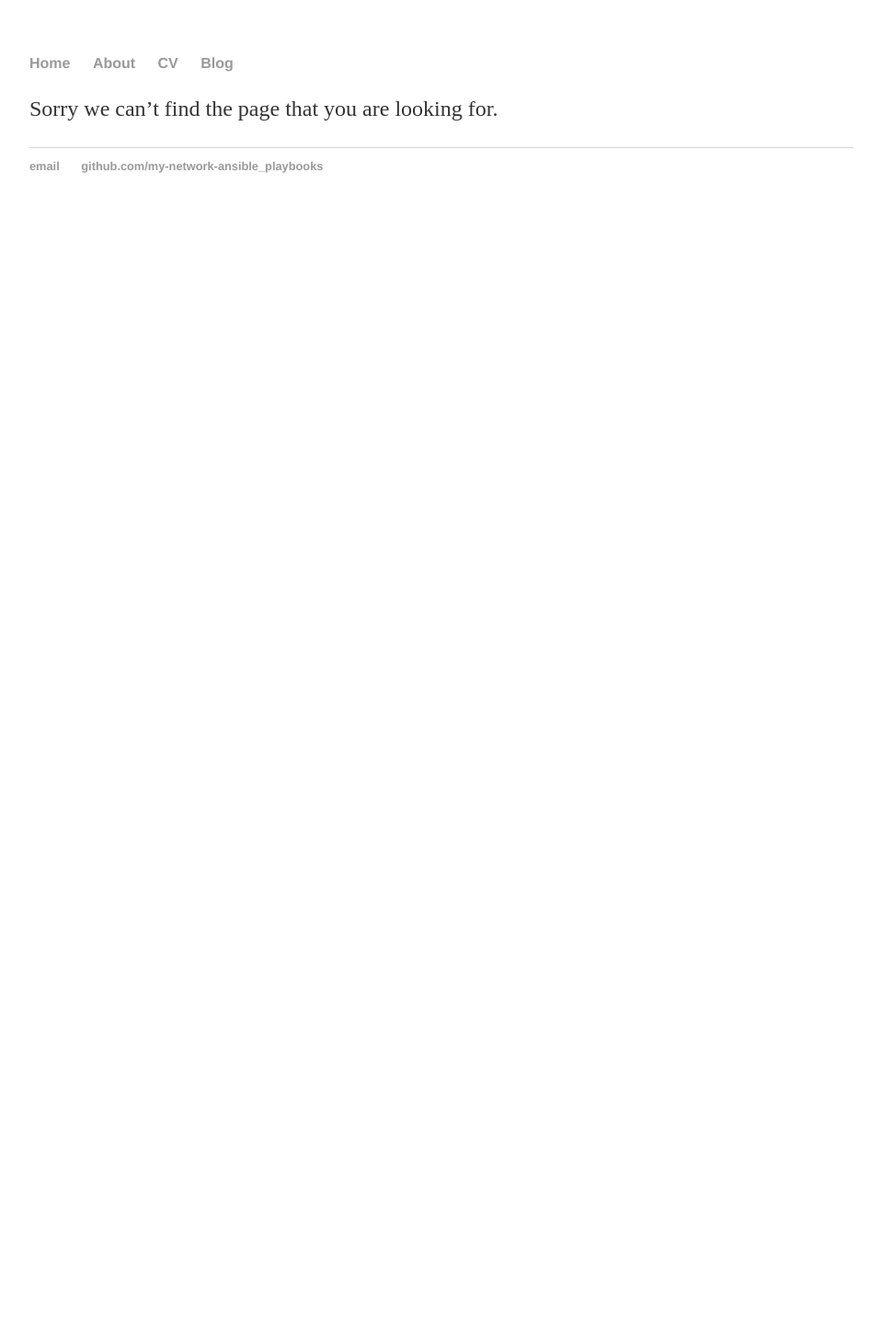
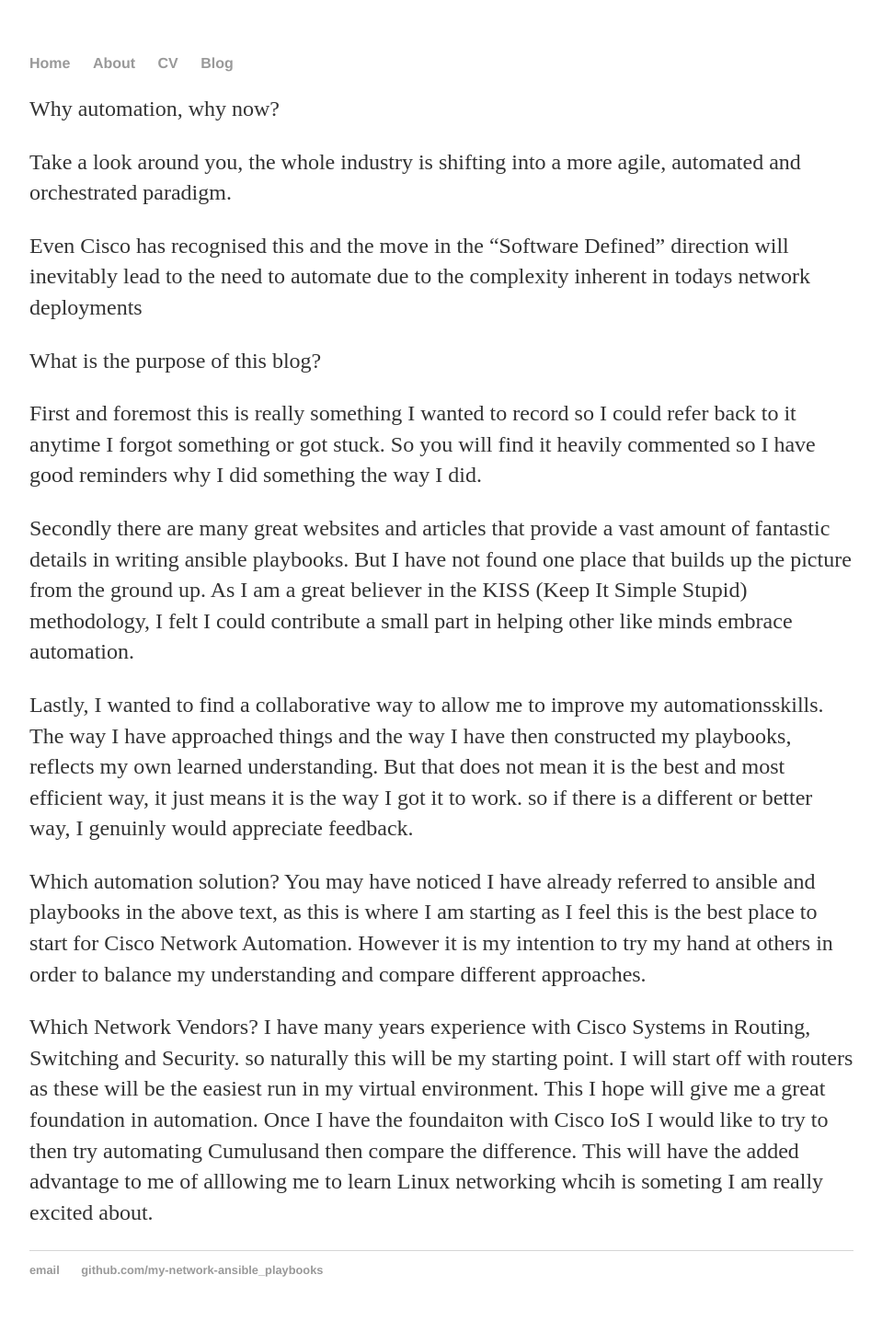
Before and after one commit to craigeowen/craigeowen.github.io, a Jekyll site: the page built from about/index.md, in a window 1280 px wide. Shown: the whole page at 92% size, without its empty margins (160-1119 px from the left). Built offline with Jekyll 4.4.1, drawn with Linux system fonts in a browser that asks for light colours; before the commit the page ends 900 px from its top, so only the background shows below that.

Commit message:
Update index.md

```diff
--- a/about/index.md
+++ b/about/index.md
@@ -3,4 +3,49 @@
 title: About My Network Automation
 ---
 
-Sorry we can't find the page that you are looking for.
+Why automation, why now?
+
+Take a look around you, the whole industry is shifting into a more
+ agile, automated and orchestrated paradigm.
+
+Even Cisco has recognised this and the move in the "Software Defined"
+ direction will inevitably lead to the need to automate due to the
+ complexity inherent in todays network deployments
+
+What is the purpose of this blog?
+
+First and foremost this is really something I wanted to record so I
+ could refer back to it anytime I forgot something or got stuck. So you
+ will find it heavily commented so I have good reminders why I did
+ something the way I did.
+
+Secondly there are many great websites and articles that provide a vast
+ amount of fantastic details in writing ansible playbooks. But I have
+ not found one place that builds up the picture from the ground up. As I
+ am a great believer in the KISS (Keep It Simple Stupid) methodology, I
+ felt I could contribute a small part in helping other like minds
+ embrace automation.
+
+Lastly, I wanted to find a collaborative way to allow me to improve my
+ automationsskills. The way I have approached things and the way I have
+ then constructed my playbooks, reflects my own learned understanding.
+ But that does not mean it is the best and most efficient way, it just
+ means it is the way I got it to work. so if there is a different or
+ better way, I genuinly would appreciate feedback.
+
+Which automation solution?
+You may have noticed I have already referred to ansible and playbooks
+ in the above text, as this is where I am starting as I feel this is
+ the best place to start for Cisco Network Automation.
+ However it is my intention to try my hand at others in order to balance
+ my understanding and compare different approaches.
+
+Which Network Vendors?
+I have many years experience with Cisco Systems in Routing, Switching
+ and Security. so naturally this will be my starting point. I will start
+ off with routers as these will be the easiest run in my virtual
+ environment. This I hope will give me a great foundation in automation.
+ Once I have the foundaiton with Cisco IoS I would like to try to then
+ try automating Cumulusand then compare the difference. This will have
+ the added advantage to me of alllowing me to learn Linux networking
+ whcih is someting I am really excited about.
```
